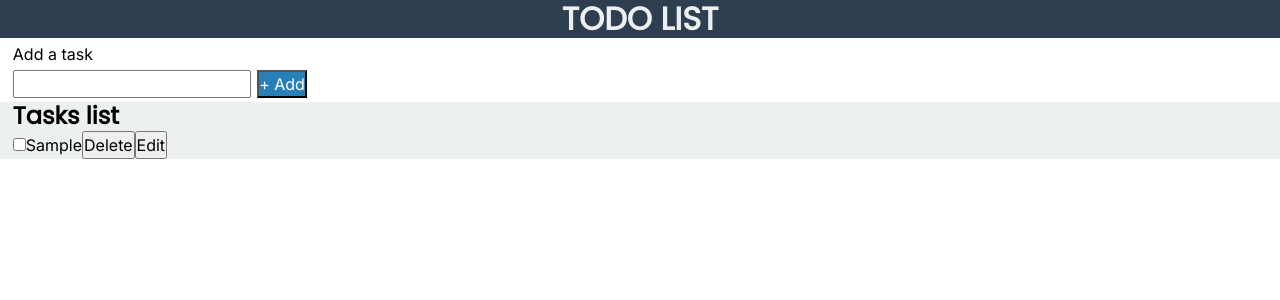
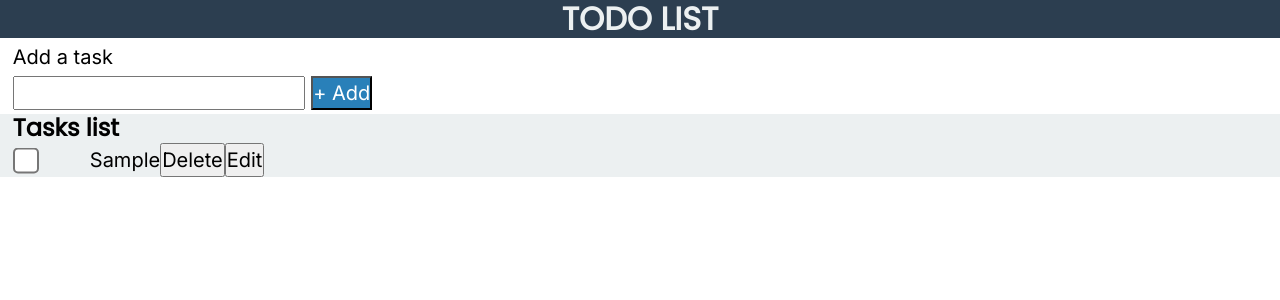
Before and after one commit to andrea-marletta/todo-list, a React (Vite) app: page / in a window 1280 px wide. Both pictures are taken after typing "Sample" into the empty fields and a click on the button "+ Add". Shown: the top 300 px of the page. Built offline with nearby package versions, Linux system fonts and the light colour scheme.

Commit message:
enlarge all elements except h1 and h2 for better visibility

```diff
--- a/src/components/Todo.jsx
+++ b/src/components/Todo.jsx
@@ -16,8 +16,14 @@ function Todo( { text, id, onDelete, completed, onToggle, onSave } ) {
 
   return (
     <li>
-      <input type="checkbox" id={id} onChange={() => onToggle(id)}
-        aria-label={`Toggle completition status of "${text}"`} checked={completed} />
+      <input
+        type="checkbox"
+        id={id}
+        onChange={() => onToggle(id)}
+        aria-label={`Toggle completition status of "${text}"`}
+        checked={completed}
+        className={styles.checkbox}
+      />
       <span className={completed && styles.completed}>{text}</span>
       <button onClick={() => onDelete(id)}>Delete</button>
       <button onClick={() => setIsEditing(true)} ref={editButtonRef}>Edit</button>
--- a/src/components/Todo.module.css
+++ b/src/components/Todo.module.css
@@ -1,3 +1,9 @@
 .completed {
   text-decoration: line-through;
 }
+
+.checkbox {
+  transform: scale(2);
+  transform-origin: left;
+  margin-right: 5vw;
+}
--- a/src/index.css
+++ b/src/index.css
@@ -26,3 +26,7 @@ ul {
   margin: 0;
   padding: 0;
 }
+
+p, span, input, button, label {
+  font-size: 1.25rem;
+}
```
